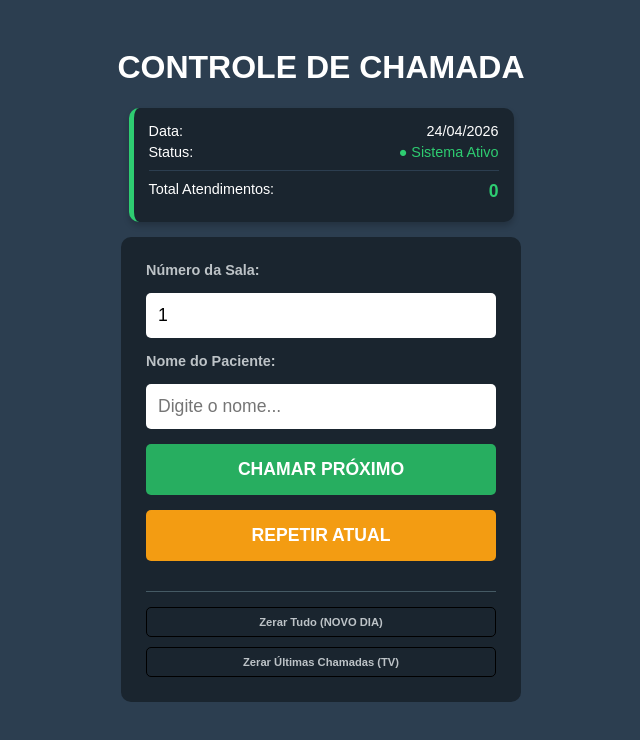
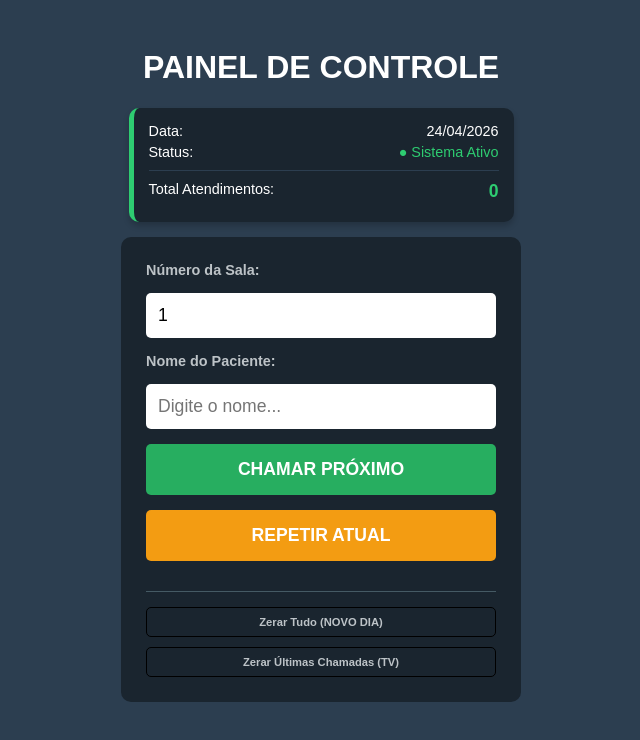
Before and after one commit to marcsenn57-spec/sistema-de-chamada-, a plain HTML site: page controle.html in a window 1280 px wide. Shown: the whole page, without its empty margins (319-959 px from the left). Drawn offline with Linux system fonts and the light colour scheme.

Commit message:
Update controle.html

```diff
--- a/controle.html
+++ b/controle.html
@@ -38,7 +38,7 @@
 </head>
 <body>
 
-    <h1>CONTROLE DE CHAMADA</h1>
+    <h1>PAINEL DE CONTROLE</h1>
 
     <div id="status-dia">
         <div class="status-linha">
```
